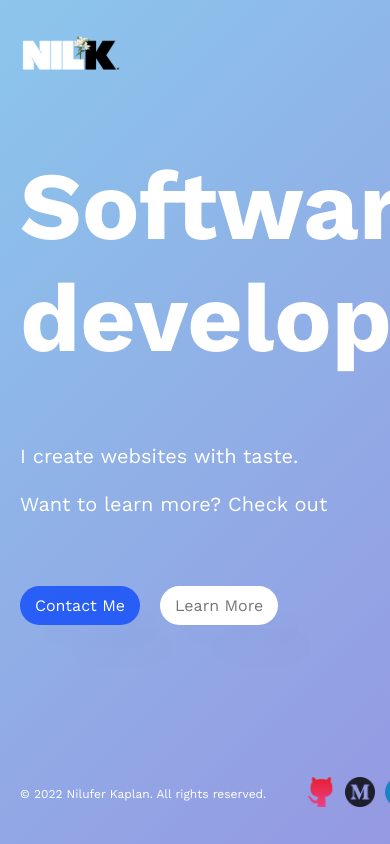
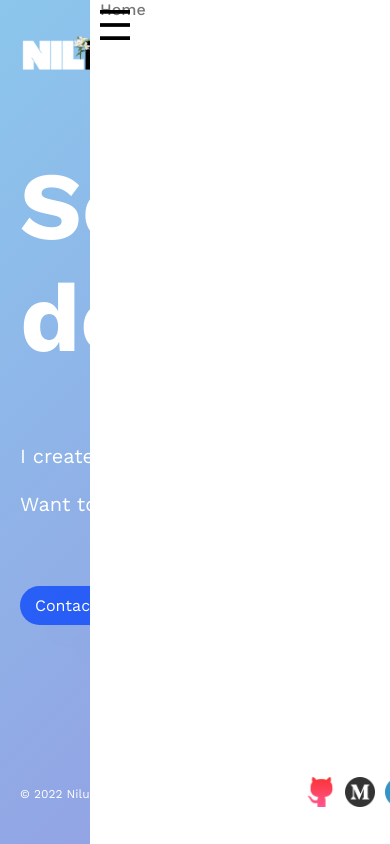
Before and after one commit to nilpeep/niluferkaplan.com, a Next.js app: page / in a window 390 px wide. Shown: the top 844 px of the page. Built offline with nearby package versions, Linux system fonts and the light colour scheme.

Commit message:
mobile links animations

```diff
--- a/src/components/navbar/links/Links.jsx
+++ b/src/components/navbar/links/Links.jsx
@@ -40,7 +40,7 @@ const Links = () => {
 
   const user = useSelector((state) => state.user.userData);
 
-  const [open, setOpen] = useState(false);
+  const [open, setOpen] = useState(true);
   return (
     <>
       <div className={styles.container}>
@@ -50,6 +50,7 @@ const Links = () => {
           ))}
         </div>
 
+        <div className={`${styles.menuContainer} ${open ? styles.open : ""}`}>
           <Image
             src="/menu.svg"
             width={30}
@@ -57,11 +58,11 @@ const Links = () => {
             className={styles.menuButton}
             onClick={() => setOpen((prev) => !prev)}
           />
-
           <div className={`${styles.mobileLinks} ${open ? styles.open : ""}`}>
             {links.map((link, i) => (
               <NavLink item={link} key={i} />
             ))}
+          </div>
         </div>
 
         {/* <button onClick={() => store.dispatch(setUser('nilufer'))}>login test</button>
--- a/src/components/navbar/links/links.module.css
+++ b/src/components/navbar/links/links.module.css
@@ -1,37 +1,53 @@
-.links{
+.links {
   display: flex;
   align-items: center;
   gap: 10px;
-
 }
 
-
-.logout{
+.logout {
   padding: 10px;
-    cursor:pointer;
+  cursor: pointer;
   font-weight: 200;
   border: none;
   border-radius: 15px;
-}
-
-.mobileLinks{
-    max-height: 0;
-    overflow: hidden;
-    transition: max-height 0.3s ease-in-out;
-
-}
-
-
-.mobileLinks.open {
-    max-height: calc(100vh - 100px); /* Menünün açıkken alabileceği maksimum yükseklik */
 }
 
 .menuButton{
     display: none;
 }
 
-.loginButton{
+.mobileLinks {
+  position: fixed; /* Pozisyon sabit olmalı */
+  top: 0; /* Üstten başlayarak */
+  right: 0; /* Sağdan başlayarak */
+  width: 300px; /* Menünün genişliği */
+  height: 100%; /* Tam ekran boyu */
+  background: white; /* Arka plan rengi */
+  transform: translateX(100%); /* Sağdan dışarıda başlar */
+  transition: transform 0.4s ease-in-out; /* Yumuşak geçiş efekti */
+}
 
+.mobileLinks.open {
+  transform: translateX(0);
+}
+
+
+.menuContainer {
+  position: fixed; /* Sabit pozisyon */
+  top: 0; /* Üstten başlayarak */
+  right: 0; /* Sağdan başlayarak */
+  width: 300px; /* Menü genişliği */
+  height: 100vh; /* Tam ekran yüksekliği */
+  background: transparent; /* Arka plan rengi */
+  transform: translateX(80%); /* Sağdan dışarıda başlar */
+  transition: transform 0.3s ease-in-out; /* Yumuşak geçiş efekti */
+}
+
+.menuContainer.open {
+  transform: translateX(0); /* Sağdan içeri kayar */
+}
+
+.loginButton {
   display: flex;
   align-items: center;
   justify-content: center;
@@ -43,17 +59,16 @@
   border: none;
 }
 
-.loginButton:hover{
+.loginButton:hover {
   background-color: greenyellow;
 }
 
-
 @media (max-width: 768px) {
-    .links{
+  .links {
     display: none;
   }
 
-    .mobileLinks{
+  /* .mobileLinks{
         position: absolute;
         top: 100px;
         right: 0;
@@ -66,10 +81,13 @@
         background-color: rebeccapurple;
         transition: max-height 0.5s ease;
 
-    }
+    } */
 
-    .menuButton{
+  .menuButton {
     display: block;
-        cursor: pointer;
+    position: absolute; /* Pozisyon sabit */
+    top: 10px; /* Üstten 10px */
+    left: 10px; /* Soldan 10px */
+    z-index: 100; /* Z-index ile üstte tutun */
   }
 }
```
Lines whose indentation alone changed are shown as unchanged.
